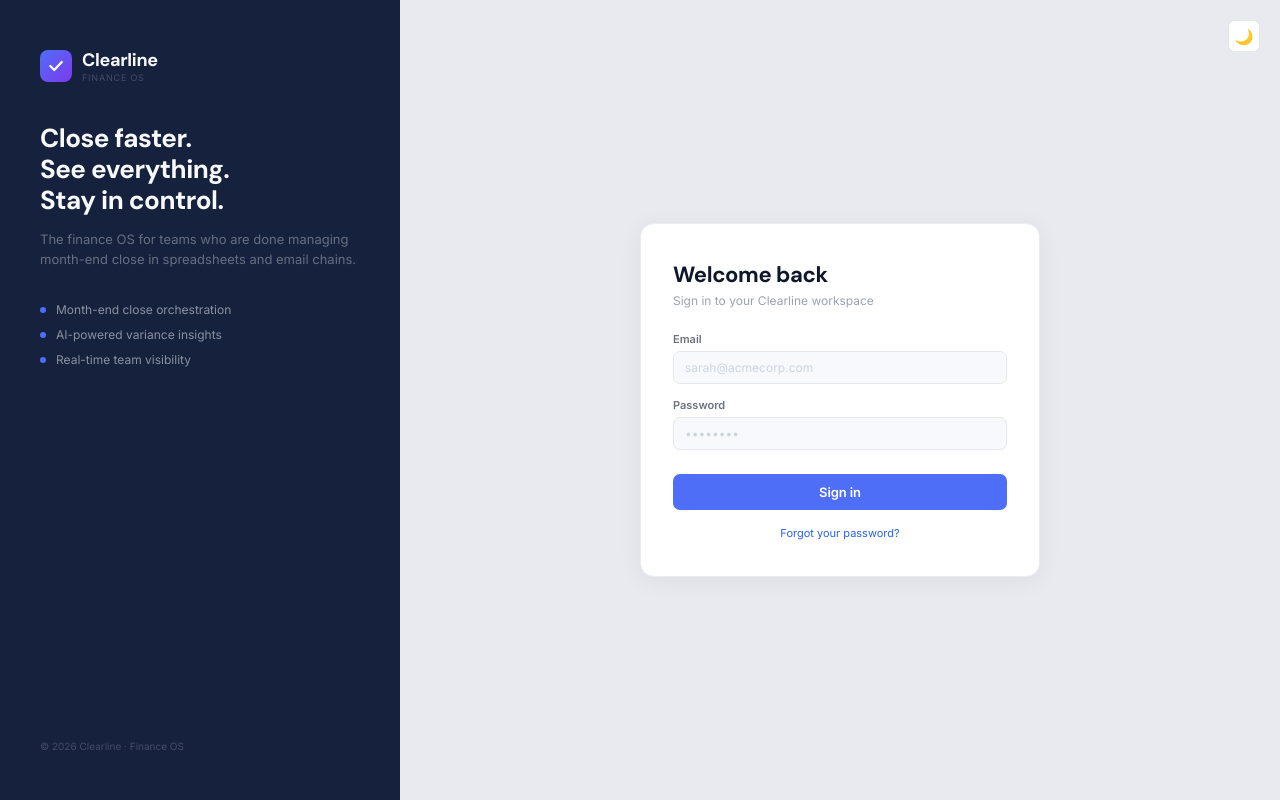
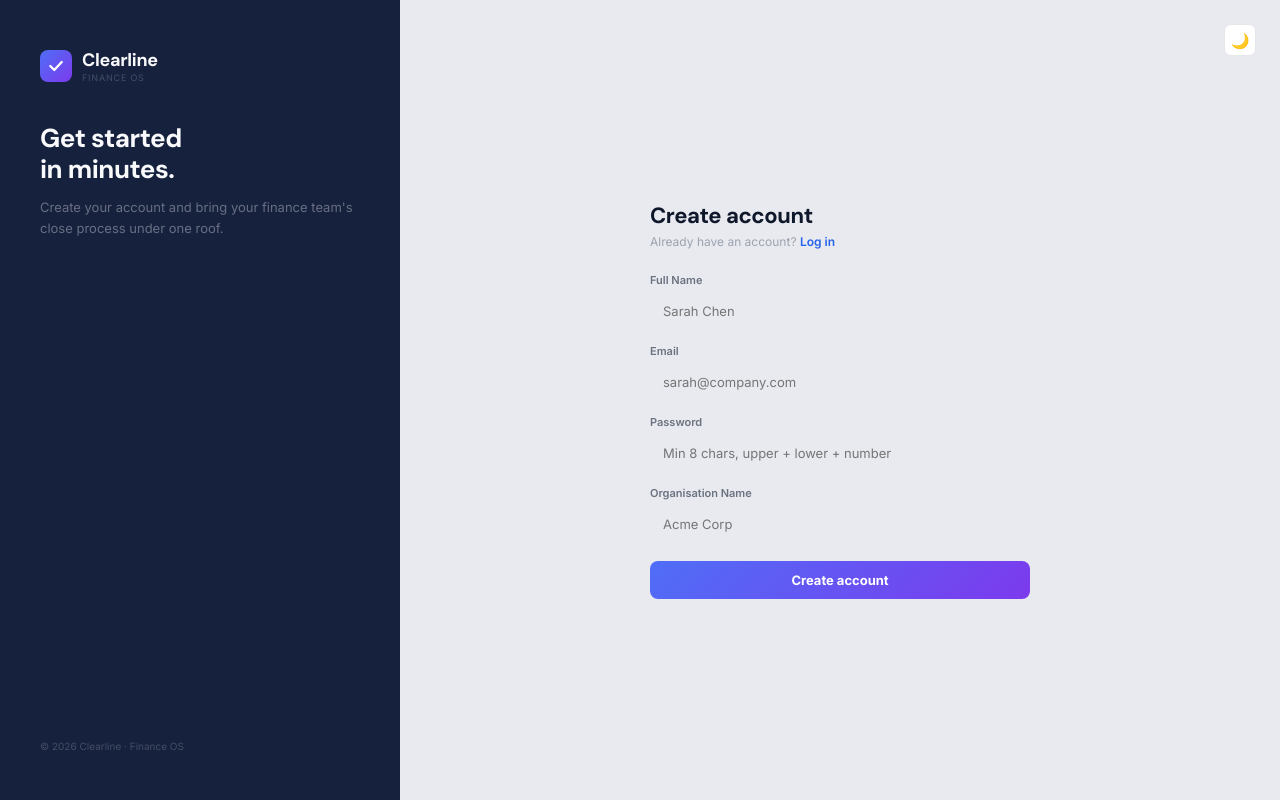
Before and after one commit to SolomonXI/clearline, a React (Vite) app: page /register in a window 1280 px wide. Before the commit this address led to /. Built offline with nearby package versions, Linux system fonts and the light colour scheme; no server answers.

Commit message:
feat: add Register page and wire Login to real API

```diff
--- a/src/App.jsx
+++ b/src/App.jsx
@@ -2,6 +2,7 @@ import { BrowserRouter, Routes, Route, Navigate } from 'react-router-dom'
 import { AuthProvider } from './context/AuthContext.jsx'
 import Layout from './components/Layout.jsx'
 import Login from './pages/Login.jsx'
+import Register from './pages/Register.jsx'
 import Overview from './pages/Overview.jsx'
 import CloseList from './pages/CloseList.jsx'
 import CloseDetail from './pages/CloseDetail.jsx'
@@ -14,6 +15,7 @@ export default function App() {
       <AuthProvider>
         <Routes>
           <Route path="/" element={<Login />} />
+          <Route path="/register" element={<Register />} />
           <Route element={<Layout />}>
             <Route path="/overview"  element={<Overview />} />
             <Route path="/close"     element={<CloseList />} />
--- a/src/pages/Login.jsx
+++ b/src/pages/Login.jsx
@@ -1,4 +1,5 @@
 import { useState } from 'react'
+import { Link } from 'react-router-dom'
 import { useAuth } from '../context/AuthContext.jsx'
 import ThemeToggle from '../components/ThemeToggle.jsx'
 
@@ -6,6 +7,21 @@ export default function Login() {
   const { login } = useAuth()
   const [email, setEmail] = useState('')
   const [password, setPassword] = useState('')
+  const [error, setError] = useState('')
+  const [loading, setLoading] = useState(false)
+
+  async function handleSubmit(e) {
+    e.preventDefault()
+    setError('')
+    setLoading(true)
+    try {
+      await login(email, password)
+    } catch (err) {
+      setError(err.response?.data?.message ?? 'Invalid email or password.')
+    } finally {
+      setLoading(false)
+    }
+  }
 
   return (
     <div style={{ display: 'grid', gridTemplateColumns: '400px 1fr', height: '100vh', background: 'var(--bg-page)' }}>
@@ -47,18 +63,31 @@ export default function Login() {
         <div style={{ width: 400, background: 'var(--bg-surface)', border: '1px solid var(--border)', borderRadius: 14, padding: '36px 32px', boxShadow: '0 4px 24px rgba(0,0,0,0.06)' }}>
           <h2 style={{ fontFamily: "'DM Sans',sans-serif", fontSize: 22, fontWeight: 700, color: 'var(--text-primary)', letterSpacing: '-0.4px', marginBottom: 4 }}>Welcome back</h2>
           <p style={{ fontSize: 12, color: 'var(--text-faint)', marginBottom: 24 }}>Sign in to your Clearline workspace</p>
+
+          {error && (
+            <div style={{ background: 'var(--error-bg,#fef2f2)', border: '1px solid var(--error-border,#fecaca)', borderRadius: 8, padding: '10px 12px', fontSize: 12, color: 'var(--error-text,#dc2626)', marginBottom: 16 }}>
+              {error}
+            </div>
+          )}
+
+          <form onSubmit={handleSubmit}>
             <div style={{ marginBottom: 14 }}>
               <label style={{ fontSize: 11, fontWeight: 600, color: 'var(--text-muted)', display: 'block', marginBottom: 5 }}>Email</label>
-            <input className="field-input" type="email" placeholder="sarah@acmecorp.com" value={email} onChange={e => setEmail(e.target.value)} />
+              <input className="field-input" type="email" placeholder="sarah@acmecorp.com" value={email} onChange={e => setEmail(e.target.value)} required />
             </div>
             <div style={{ marginBottom: 24 }}>
               <label style={{ fontSize: 11, fontWeight: 600, color: 'var(--text-muted)', display: 'block', marginBottom: 5 }}>Password</label>
-            <input className="field-input" type="password" placeholder="••••••••" value={password} onChange={e => setPassword(e.target.value)} />
+              <input className="field-input" type="password" placeholder="••••••••" value={password} onChange={e => setPassword(e.target.value)} required />
             </div>
-          <button className="btn-primary" style={{ width: '100%', padding: '10px 0', fontSize: 13 }} onClick={login}>
-            Sign in
+            <button type="submit" className="btn-primary" style={{ width: '100%', padding: '10px 0', fontSize: 13, opacity: loading ? 0.7 : 1, cursor: loading ? 'not-allowed' : 'pointer' }} disabled={loading}>
+              {loading ? 'Signing in...' : 'Sign in'}
             </button>
-          <p style={{ textAlign: 'center', marginTop: 16, fontSize: 11, color: 'var(--accent-text)', cursor: 'pointer' }}>Forgot your password?</p>
+          </form>
+
+          <p style={{ textAlign: 'center', marginTop: 16, fontSize: 11, color: 'var(--text-faint)' }}>
+            Don't have an account?{' '}
+            <Link to="/register" style={{ color: 'var(--accent-text)', textDecoration: 'none', fontWeight: 600 }}>Create one</Link>
+          </p>
         </div>
       </div>
     </div>
--- /dev/null
+++ b/src/pages/Register.jsx
@@ -0,0 +1,115 @@
+import { useState } from 'react'
+import { Link } from 'react-router-dom'
+import { useAuth } from '../context/AuthContext.jsx'
+import ThemeToggle from '../components/ThemeToggle.jsx'
+
+export default function Register() {
+  const { registerUser } = useAuth()
+  const [form, setForm] = useState({ name: '', email: '', password: '', orgName: '' })
+  const [error, setError] = useState('')
+  const [loading, setLoading] = useState(false)
+
+  function set(field) {
+    return e => setForm(f => ({ ...f, [field]: e.target.value }))
+  }
+
+  async function handleSubmit(e) {
+    e.preventDefault()
+    setError('')
+    setLoading(true)
+    try {
+      await registerUser(form.name, form.email, form.password, form.orgName)
+    } catch (err) {
+      setError(err.response?.data?.message ?? 'Registration failed. Please try again.')
+    } finally {
+      setLoading(false)
+    }
+  }
+
+  const inputStyle = {
+    width: '100%', boxSizing: 'border-box',
+    background: 'var(--input-bg,var(--bg-page))', border: '1px solid var(--input-border,var(--border))',
+    borderRadius: 8, padding: '10px 12px',
+    fontSize: 13, color: 'var(--text-primary)',
+    outline: 'none', fontFamily: 'inherit',
+  }
+
+  const labelStyle = {
+    display: 'block', fontSize: 11, fontWeight: 600,
+    color: 'var(--text-muted)', marginBottom: 5,
+  }
+
+  return (
+    <div style={{ display: 'grid', gridTemplateColumns: '400px 1fr', height: '100vh', background: 'var(--bg-page)' }}>
+      {/* Left brand panel */}
+      <div style={{ background: 'var(--sidebar-bg)', padding: '48px 40px', display: 'flex', flexDirection: 'column', justifyContent: 'space-between' }}>
+        <div>
+          <div style={{ display: 'flex', alignItems: 'center', gap: 10, marginBottom: 40 }}>
+            <div style={{ width: 32, height: 32, borderRadius: 8, background: 'linear-gradient(135deg,#4F6EF7,#7C3AED)', display: 'flex', alignItems: 'center', justifyContent: 'center' }}>
+              <svg width="16" height="16" viewBox="0 0 14 14" fill="none"><path d="M2 7L5.5 10.5L12 3.5" stroke="white" strokeWidth="2" strokeLinecap="round" strokeLinejoin="round"/></svg>
+            </div>
+            <div>
+              <div style={{ fontFamily: "'DM Sans',sans-serif", fontSize: 18, fontWeight: 700, color: '#F9FAFB', letterSpacing: '-0.3px' }}>Clearline</div>
+              <div style={{ fontSize: 9, color: 'var(--sidebar-sub)', textTransform: 'uppercase', letterSpacing: '0.8px' }}>Finance OS</div>
+            </div>
+          </div>
+          <h1 style={{ fontFamily: "'DM Sans',sans-serif", fontSize: 26, fontWeight: 700, color: '#F9FAFB', lineHeight: 1.2, letterSpacing: '-0.5px', marginBottom: 12 }}>
+            Get started<br />in minutes.
+          </h1>
+          <p style={{ fontSize: 13, color: 'var(--sidebar-text)', lineHeight: 1.6 }}>
+            Create your account and bring your finance team's close process under one roof.
+          </p>
+        </div>
+        <div style={{ fontSize: 10, color: 'var(--sidebar-sub)' }}>© 2026 Clearline · Finance OS</div>
+      </div>
+
+      {/* Right form panel */}
+      <div style={{ display: 'flex', alignItems: 'center', justifyContent: 'center', padding: 48, position: 'relative' }}>
+        <div style={{ position: 'absolute', top: 24, right: 24 }}><ThemeToggle /></div>
+        <div style={{ width: '100%', maxWidth: 380 }}>
+          <h2 style={{ fontFamily: "'DM Sans',sans-serif", fontSize: 22, fontWeight: 700, color: 'var(--text-primary)', marginBottom: 4, letterSpacing: '-0.4px' }}>
+            Create account
+          </h2>
+          <p style={{ fontSize: 12, color: 'var(--text-faint)', marginBottom: 24 }}>
+            Already have an account?{' '}
+            <Link to="/" style={{ color: 'var(--accent-text)', textDecoration: 'none', fontWeight: 600 }}>Log in</Link>
+          </p>
+
+          {error && (
+            <div style={{ background: 'var(--error-bg,#fef2f2)', border: '1px solid var(--error-border,#fecaca)', borderRadius: 8, padding: '10px 12px', fontSize: 12, color: 'var(--error-text,#dc2626)', marginBottom: 16 }}>
+              {error}
+            </div>
+          )}
+
+          <form onSubmit={handleSubmit} style={{ display: 'flex', flexDirection: 'column', gap: 14 }}>
+            <div>
+              <label style={labelStyle}>Full Name</label>
+              <input style={inputStyle} type="text" value={form.name} onChange={set('name')} placeholder="Sarah Chen" required minLength={2} />
+            </div>
+            <div>
+              <label style={labelStyle}>Email</label>
+              <input style={inputStyle} type="email" value={form.email} onChange={set('email')} placeholder="sarah@company.com" required />
+            </div>
+            <div>
+              <label style={labelStyle}>Password</label>
+              <input style={inputStyle} type="password" value={form.password} onChange={set('password')} placeholder="Min 8 chars, upper + lower + number" required minLength={8} />
+            </div>
+            <div>
+              <label style={labelStyle}>Organisation Name</label>
+              <input style={inputStyle} type="text" value={form.orgName} onChange={set('orgName')} placeholder="Acme Corp" required minLength={2} />
+            </div>
+            <button type="submit" disabled={loading} style={{
+              padding: '11px 0', borderRadius: 8, border: 'none',
+              background: 'linear-gradient(135deg,#4F6EF7,#7C3AED)',
+              color: '#fff', fontSize: 13, fontWeight: 700,
+              cursor: loading ? 'not-allowed' : 'pointer',
+              opacity: loading ? 0.7 : 1, marginTop: 4,
+            }}>
+              {loading ? 'Creating account...' : 'Create account'}
+            </button>
+          </form>
+        </div>
+      </div>
+    </div>
+  )
+}
```
Lines whose indentation alone changed are shown as unchanged.
